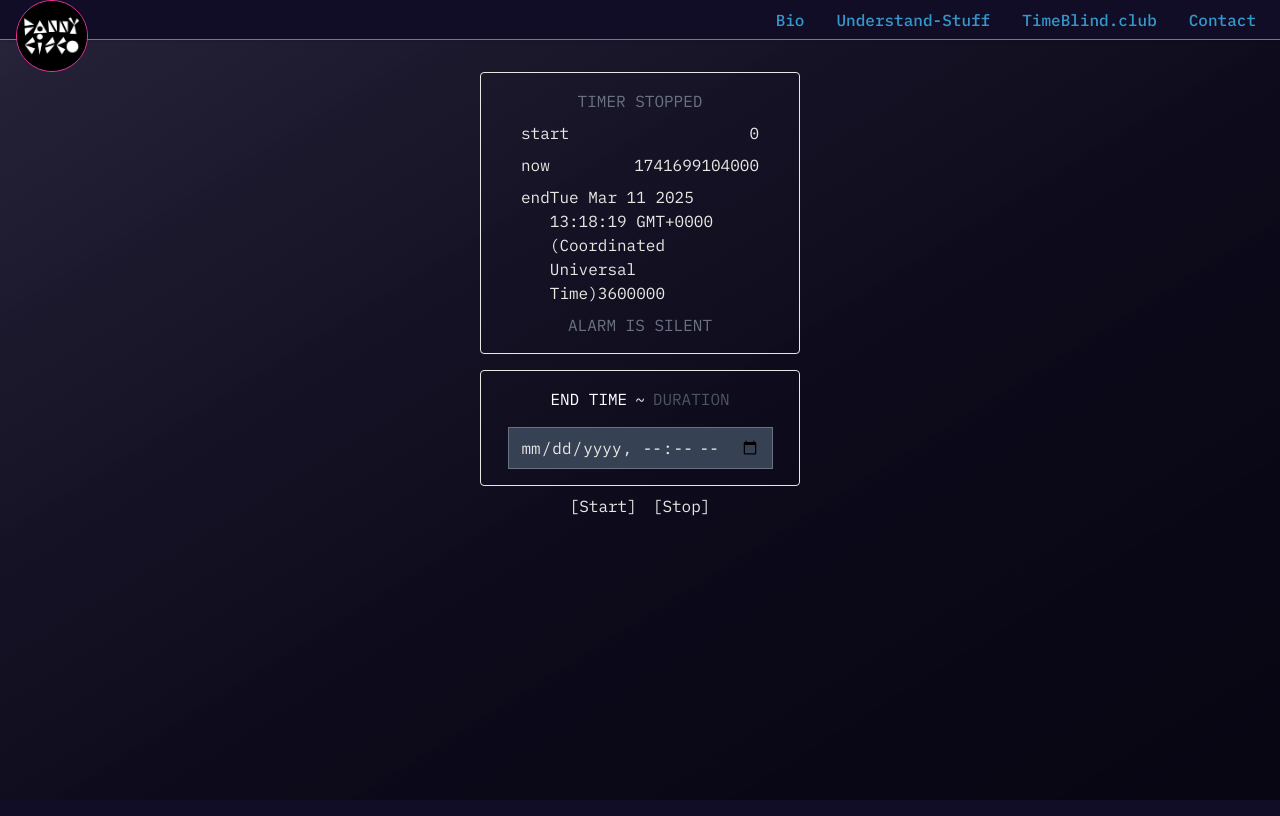
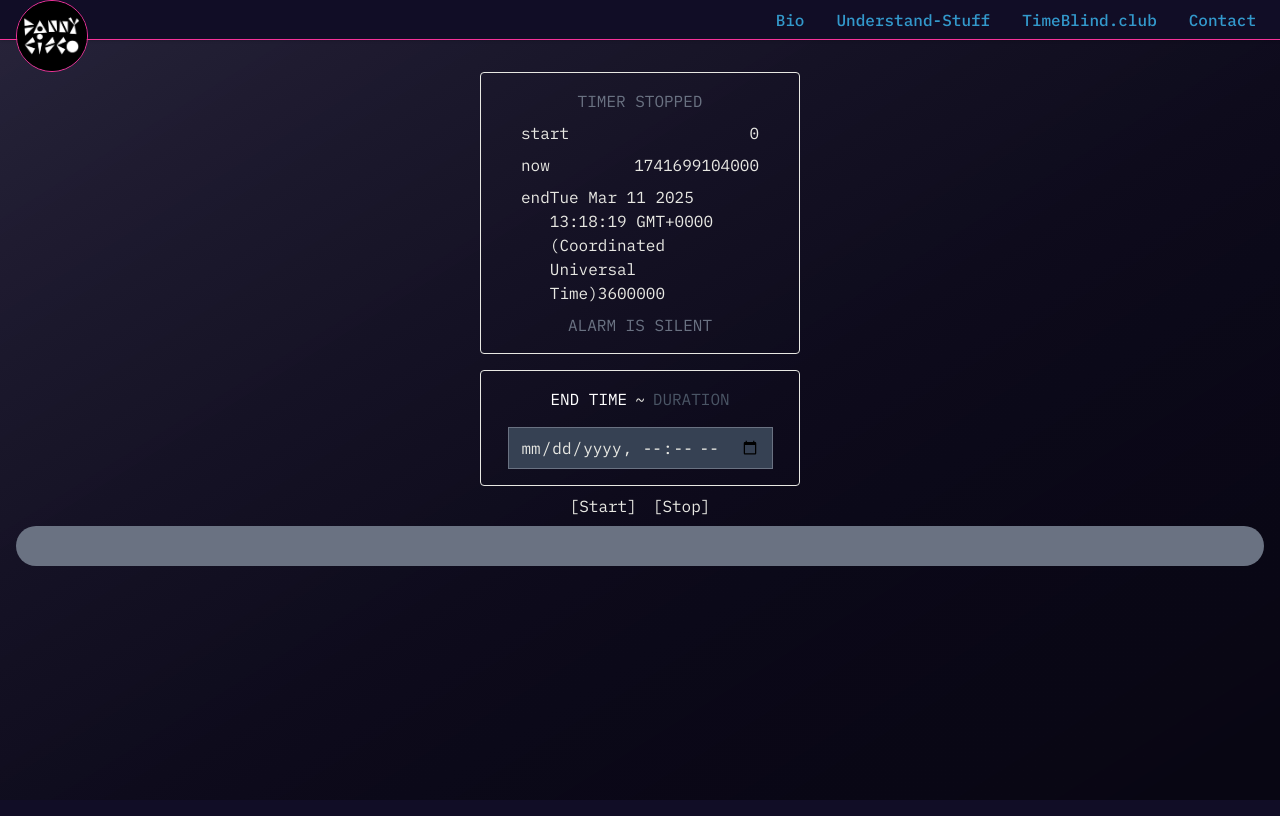
Before and after one commit to Danny-Cisco/danny-cisco, a SvelteKit app: page /time-blind-club/no-ui in a window 1280 px wide. Built offline with nearby package versions, Linux system fonts and the light colour scheme.

Commit message:
layout has blank timer

```diff
--- a/src/routes/time-blind-club/no-ui/+page.svelte
+++ b/src/routes/time-blind-club/no-ui/+page.svelte
@@ -74,7 +74,7 @@
 	});
 </script>
 
-<div class="mt-4 flex w-full flex-col items-center justify-center">
+<div class="flex w-full flex-col items-center justify-center px-4 pt-4">
 	<div class="w-xs m-4 flex flex-col items-center gap-2 rounded border p-4 px-10">
 		{#if $isRunning}
 			<p class="text-green-500">TIMER IS RUNNING</p>
@@ -133,4 +133,8 @@
 		<button class="hover:text-green-500" on:click={start}>[Start]</button>
 		<button class="hover:text-red-500" on:click={stop}>[Stop]</button>
 	</div>
+
+	<div class="relative h-10 w-full overflow-hidden rounded-full">
+		<div class="absolute inset-0 bg-gray-500"></div>
+	</div>
 </div>
```
